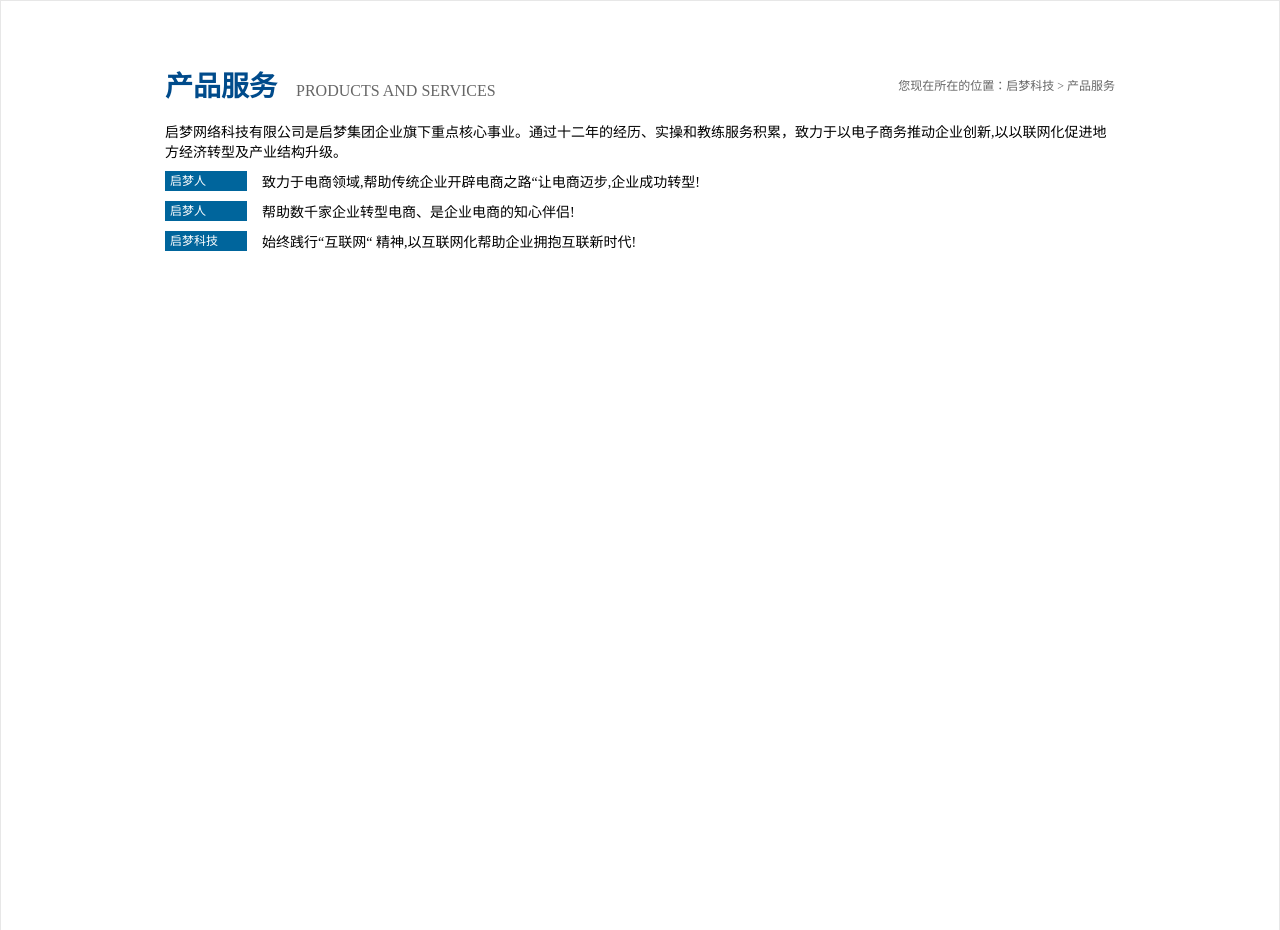
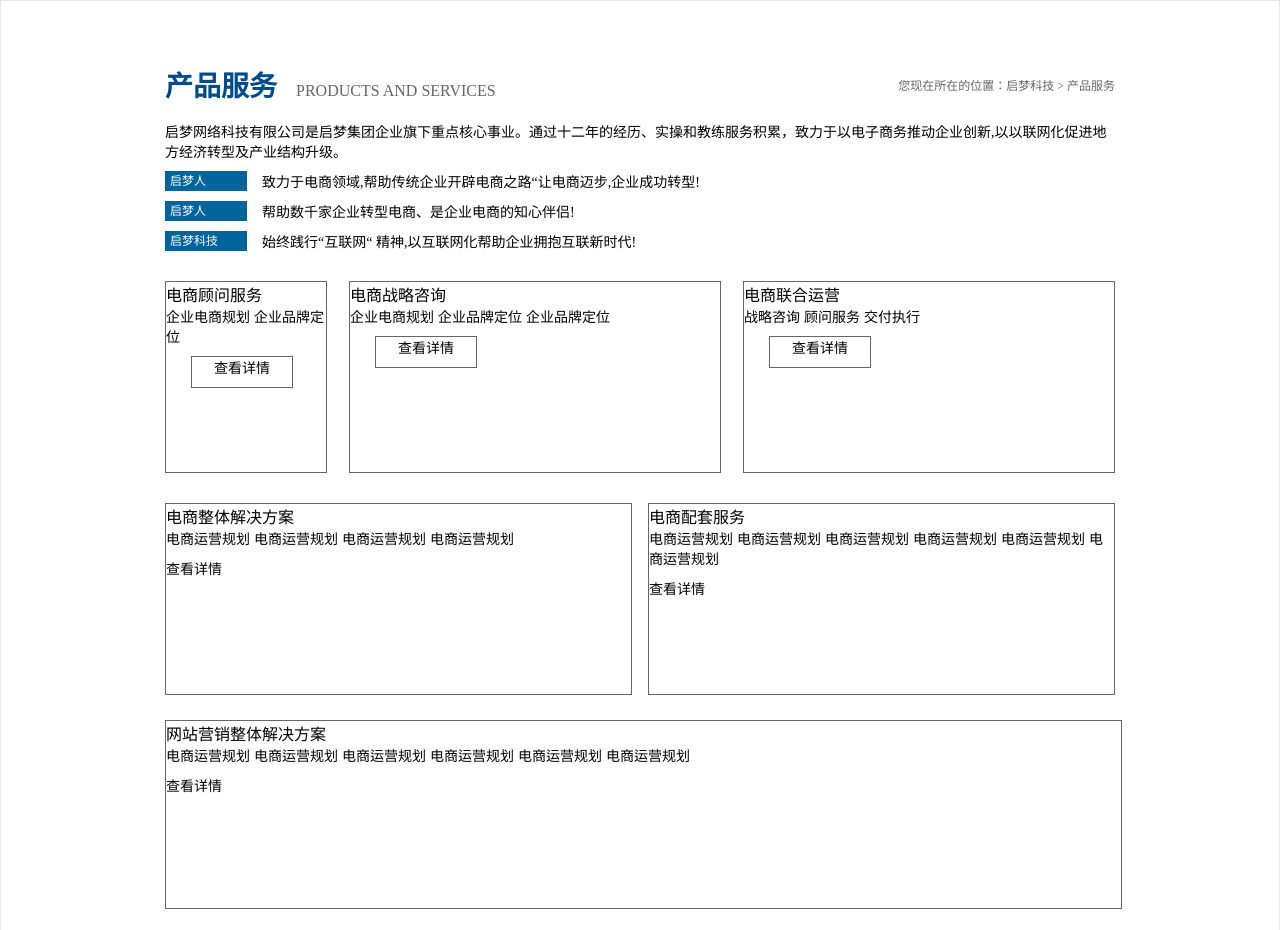
Before and after one commit to xl40/qimeng-technology, a plain HTML site: page product.html in a window 1280 px wide. Shown: the part 650-1580 px from the top of the page. Drawn offline with Linux system fonts and the light colour scheme.

Commit message:
add product.html content

```diff
--- a/css/product.css
+++ b/css/product.css
@@ -66,6 +66,72 @@
 }
     /**********************************************************/
 
+.products .top{
+    margin-top: 30px;
+}
+
+.products .top .left{
+    float: left;
+    width: 160px;
+    height: 190px;
+    border: 1px solid #666666;
+}
+.products .top .center{
+    float: left;
+    width: 370px;
+    height: 190px;
+    border: 1px solid #666666;
+    margin-inline: 22px;
+}
+.products .top .right{
+    float: left;
+    width: 370px;
+    height: 190px;
+    border: 1px solid #666666;
+}
+
+.products .top .item{
+    width: 100px;
+    height: 30px;
+    border: 1px solid #666666;
+    text-align: center;
+    margin-left: 25px;
+}
+
+
+    /***************************/
+
+.products .mid{
+    margin-top: 30px;
+}
+
+.products .mid .left{
+    float: left;
+    width: 465px;
+    height: 190px;
+    border: 1px solid #666666;
+    margin-right: 16px;
+}
+
+.products .mid .right{
+    float: left;
+    width: 465px;
+    height: 190px;
+    border: 1px solid #666666;
+}
+
+/*********************************************/
+
+.products .bottom {
+    margin-top: 25px;
+    float: left;
+    width: 955px;
+    height: 187px;
+    border: 1px solid #666666;
+}
+
+/**********************************************************/
+
 .enquire{
     margin-top: 60px;
     width: 950px;
--- a/product.html
+++ b/product.html
@@ -75,40 +75,93 @@
         </div>
 
 
-        <div class="top">
-            <div class="left"></div>
-            <div class="center"></div>
-            <div class="right"></div>
+        <div class="top over">
+            <div class="left">
+                <p>电商顾问服务</p>
+                <span>企业电商规划</span>
+                <span>企业品牌定位</span>
+                <div class="item">
+                    <span>查看详情</span>
+                </div>
+            </div>
+            <div class="center">
+                <p>电商战略咨询</p>
+                <span>企业电商规划</span>
+                <span>企业品牌定位</span>
+                <span>企业品牌定位</span>
+                <div class="item">
+                    <span>查看详情</span>
+                </div>
+            </div>
+            <div class="right">
+                <p>电商联合运营</p>
+                <span>战略咨询</span>
+                <span>顾问服务</span>
+                <span>交付执行</span>
+                <div class="item">
+                    <span>查看详情</span>
+                </div>
+            </div>
         </div>
 
         <div class="mid">
-            <div class="left"></div>
-            <div class="right"></div>
+            <div class="left">
+                <p>电商整体解决方案</p>
+                <span>电商运营规划</span>
+                <span>电商运营规划</span>
+                <span>电商运营规划</span>
+                <span>电商运营规划</span>
+                <div class="item">
+                    <span>查看详情</span>
+                </div>
+            </div>
+            <div class="right">
+                <p>电商配套服务</p>
+                <span>电商运营规划</span>
+                <span>电商运营规划</span>
+                <span>电商运营规划</span>
+                <span>电商运营规划</span>
+                <span>电商运营规划</span>
+                <span>电商运营规划</span>
+                <div class="item">
+                    <span>查看详情</span>
+                </div>
+            </div>
         </div>
         <div class="bottom">
+            <p>网站营销整体解决方案</p>
+            <span>电商运营规划</span>
+            <span>电商运营规划</span>
+            <span>电商运营规划</span>
+            <span>电商运营规划</span>
+            <span>电商运营规划</span>
+            <span>电商运营规划</span>
+            <div class="item">
+                <span>查看详情</span>
+            </div>
+        </div>
+    </div>
 
-        </div>
-
-    </div>
 
     <div class="enquire core">
         <p>立即咨询</p>
         <div class="content over">
             <div class="left over">
-                <div class="item"><span>姓&nbsp;&nbsp;&nbsp;&nbsp;&nbsp;&nbsp;名</span> <input type="text" placeholder="  请输入您的真实姓名..."></div>
-                <div class="item"><span>手机号码</span> <input type="text"placeholder="  请输入您的有效电话号码..." ></div>
+                <div class="item"><span>姓&nbsp;&nbsp;&nbsp;&nbsp;&nbsp;&nbsp;名</span> <input type="text"
+                                                                                             placeholder="  请输入您的真实姓名...">
+                </div>
+                <div class="item"><span>手机号码</span> <input type="text" placeholder="  请输入您的有效电话号码..."></div>
                 <div class="item"><span>公司名称</span> <input type="text" placeholder="  请输入您的公司全称..."></div>
                 <div class="item"><span>电子邮箱</span> <input type="text" placeholder="  请输入您常用的电子邮箱..."></div>
                 <div class="area"><span>您的留言</span> <textarea rows="5" cols="33"></textarea></div>
-                <div> <input class="but" type="submit" value="提交"></div>
+                <div><input class="but" type="submit" value="提交"></div>
             </div>
 
         </div>
     </div>
 
+
 </div>
-
-<!--  index end  -->
 
 
 
```
